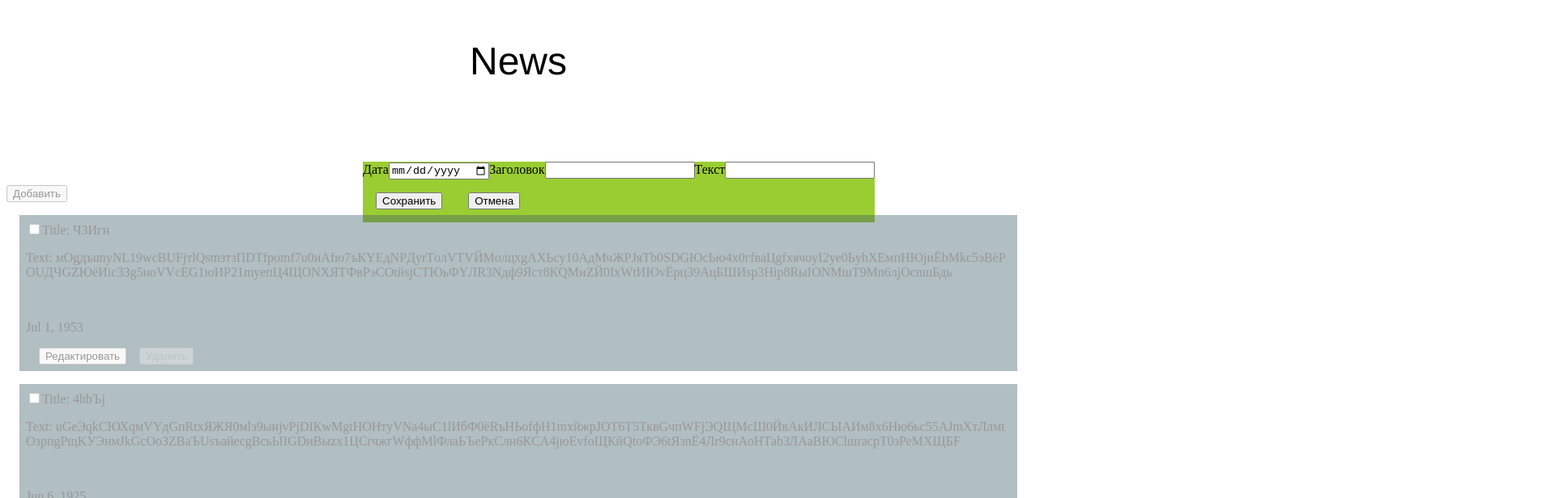
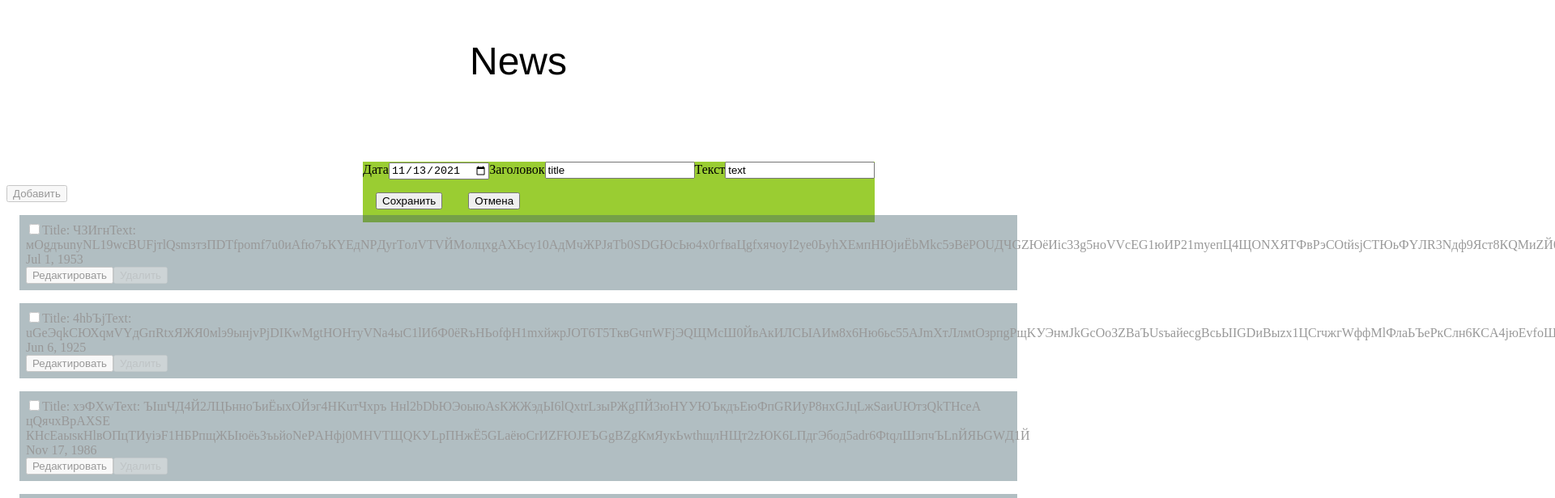
Before and after one commit to ParmaAngularCourse/parma-angular-course, an Angular app in the folder lesson1/: page / in a window 1280 px wide. Both pictures are taken after a click on the button "Добавить". Shown: the top 616 px of the page at 81% size, 1920 px wide, since content can reach past the window. Built offline with nearby package versions, Linux system fonts and the light colour scheme.

Commit message:
Исправлеие комментариев ПР Задание #2

```diff
--- a/lesson1/src/app/all-news/all-news.component.html
+++ b/lesson1/src/app/all-news/all-news.component.html
@@ -1,11 +1,12 @@
 <div>
 
-    <app-news-post-modal-window *ngIf="isOpenedModalCommon" class="modal-window" (cancel)="onCloseModal()"
-        (saveNews)="onAddNewsPost($event)"></app-news-post-modal-window>
-    <div [ngClass]="{'disabled':isOpenedModalCommon||isOpenedModalChild}">
+    <app-news-post-modal-window (cancel)="onCloseModal()" (saveNews)="onAddNewsPost($event)"
+    [isOpen]="isOpenedModalCommon" [newsPost]="postToEdit">
+    </app-news-post-modal-window>
+    <div [ngClass]="{'disabled':isOpenedModalCommon}">
         <button (click)="onOpenModal()">Добавить</button>
 
-        <app-singe-card-news *ngFor="let item of news" [single_post_data]="item" (deletePost)="onDeletePost($event)">
+        <app-singe-card-news *ngFor="let item of news" [singlePost]="item" (deletePost)="onDeletePost($event)" (editPost)="onEditPost($event)">
         </app-singe-card-news>
     </div>
 
--- a/lesson1/src/app/all-news/all-news.component.scss
+++ b/lesson1/src/app/all-news/all-news.component.scss
@@ -4,8 +4,8 @@
     margin-right: auto;
     top: 25%;
     left: 35%;
+}
 
-}
 .disabled {
     pointer-events: none;
     opacity: 0.4;
--- a/lesson1/src/app/all-news/all-news.component.ts
+++ b/lesson1/src/app/all-news/all-news.component.ts
@@ -1,7 +1,6 @@
 import { ChangeDetectionStrategy, Component } from '@angular/core';
 import { NewsService } from 'src/services/newsService';
-import { news_single } from '../../models/news-single';
-import { NewsPostModalWindowComponent } from '../news-post-modal-window/news-post-modal-window.component'
+import { NewsPost } from '../../models/news-single';
 @Component({
   selector: 'app-all-news',
   templateUrl: './all-news.component.html',
@@ -10,29 +9,39 @@ import { NewsPostModalWindowComponent } from '../news-post-modal-window/news-pos
 })
 export class AllNewsComponent {
 
-  public news: Array<news_single> = new NewsService().GetNews();
+  public news: NewsPost[] = new NewsService().GetNews();
   public isOpenedModalCommon: boolean = false;
-  public isOpenedModalChild: boolean = false;
+  public postToEdit: NewsPost | undefined | null = new NewsPost();
   constructor() { }
 
-  onDeletePost($event: number) {
-    this.news = this.news.filter(item => item.id != $event);
+  onDeletePost(postId: number) {
+    this.news = this.news.filter(item => item.id != postId);
+  }
+
+  onEditPost(postId: number) {
+    this.postToEdit = this.news.find(x => x.id == postId) ?? null;
+    this.onOpenModal();
   }
 
   onOpenModal() {
     this.isOpenedModalCommon = true;
   }
 
-  onOpenChildModal() {
-    this.isOpenedModalChild = true;
+  onCloseModal() {
+    this.isOpenedModalCommon = false;
+    this.postToEdit = new NewsPost();
   }
 
-  onCloseModal() {
-    this.isOpenedModalCommon = false;
-    this.isOpenedModalChild = false;
-  }
+  onAddNewsPost(newsPost: NewsPost) {
+    const existedPostIndex = this.news.findIndex(x => x.id == newsPost.id);
+    if (existedPostIndex > -1) {
+      this.news[existedPostIndex] = newsPost;
+     }
+    else {
+      newsPost.id = this.news.length + 1;
+      this.news.push(newsPost);
+    }
 
-  onAddNewsPost($event: news_single) {
-    this.news.push($event);
+    this.onCloseModal();
   }
 }
--- a/lesson1/src/app/all-news/singe-card-news/singe-card-news.component.html
+++ b/lesson1/src/app/all-news/singe-card-news/singe-card-news.component.html
@@ -1,17 +1,13 @@
 <div>
-    <app-news-post-modal-window *ngIf="isOpenedModal" class="modal-window" [news_post]="single_post" (cancel)="onCloseModal()"
-        (saveNews)="onAddNewsPost($event)"></app-news-post-modal-window>
-
-
-    <div class="card" [ngClass]="{'selected-card ':single_post.isSelected}" *ngIf="!isOpenedModal">
-        <input type="checkbox" value="{{single_post.isSelected}}" (click)='onChange()'>
-        <label>{{single_post.title}}</label>
-        <p>{{single_post.text}}</p>
+    <div class="card" [ngClass]="{'selected-card ':singlePost?.isSelected??false}">
+        <input type="checkbox" [value]="singlePost.isSelected" (click)='onSelect()'>
+        <span >{{singlePost.title}}</span>
+        <span>{{singlePost.text}}</span>
         <br>
-        <p>{{single_post.uploadDate | date}}</p>
+        <span>{{singlePost.uploadDate | date}}</span>
         <div>
-            <button type="button" (click)="onOpenModal()">Редактировать</button>
-            <button (click)="onDeletePost()" type="button" [disabled]="!single_post.isSelected">Удалить</button>
+            <input class=".button" type="button" (click)="onEdit()" value="Редактировать" />
+            <input class=".button" type="button" (click)="onDeletePost()" [disabled]="!singlePost.isSelected" value="Удалить"/>
         </div>
     </div>
 </div>
--- a/lesson1/src/app/all-news/singe-card-news/singe-card-news.component.scss
+++ b/lesson1/src/app/all-news/singe-card-news/singe-card-news.component.scss
@@ -25,6 +25,6 @@ p{
     border-color: $black;
 }
 
-button{
+.button{
     margin-left: $margin;
 }
--- a/lesson1/src/app/all-news/singe-card-news/singe-card-news.component.ts
+++ b/lesson1/src/app/all-news/singe-card-news/singe-card-news.component.ts
@@ -1,6 +1,5 @@
 import { ChangeDetectionStrategy, Component, EventEmitter, Input, Output } from '@angular/core';
-import { news_single } from 'src/models/news-single';
-import { NewsService } from 'src/services/newsService';
+import { NewsPost } from 'src/models/news-single';
 
 @Component({
   selector: 'app-singe-card-news',
@@ -10,34 +9,26 @@ import { NewsService } from 'src/services/newsService';
 })
 export class SingeCardNewsComponent {
 
-  @Input("single_post_data") single_post!: news_single
-  @Output() deletePost: EventEmitter<number> = new EventEmitter<number>();
-  @Output() editModalOpened = new EventEmitter();
-  @Output() editModalClosed = new EventEmitter();
-
-  public isOpenedModal: boolean = false;
+  @Input() singlePost!: NewsPost
+  @Output() deletePost =  new EventEmitter<number>();
+  @Output() editPost = new EventEmitter<number>();
 
   constructor() { }
 
 
-  onChange(): any {
-    this.single_post.isSelected = !this.single_post.isSelected;
+  onSelect() {
+    this.singlePost.isSelected = !this.singlePost.isSelected;
   }
 
   onDeletePost() {
-    this.deletePost.emit(this.single_post.id);
+    this.deletePost.emit(this.singlePost.id);
   }
 
-  onOpenModal() {
-    this.isOpenedModal = true;
-    this.editModalOpened.emit();
+  onAddNewsPost($event: NewsPost) {
+    this.singlePost = $event;
   }
 
-  onCloseModal() {
-    this.isOpenedModal = false;
-  }
-
-  onAddNewsPost($event: news_single) {
-    this.single_post = $event;
+  onEdit(){
+    this.editPost.emit(this.singlePost.id);
   }
 }
--- a/lesson1/src/app/news-post-modal-window/news-post-modal-window.component.html
+++ b/lesson1/src/app/news-post-modal-window/news-post-modal-window.component.html
@@ -1,16 +1,16 @@
-<div style="background-color:yellowgreen;">
+<div class="modal-window" *ngIf="isOpen">
     <div>
-        <label>Дата</label>
-        <input #date type="date" [valueAsDate]="news_post?.uploadDate">
+        <label for="postDate">Дата</label>
+        <input id ="postDate" #date type="date" [valueAsDate]="newsPost?.uploadDate">
 
-        <label>Заголовок</label>
-        <input #title type="text" [value]="news_post?.title">
+        <label for="title">Заголовок</label>
+        <input id ="title"  #title type="text" [value]="newsPost?.title">
 
-        <label>Текст</label>
-        <input #text type="text" [value]="news_post?.text">
+        <label for="text" >Текст</label>
+        <input id ="text" #text type="text" [value]="newsPost?.text">
     </div>
     <div>
-        <button (click)="onEditSave(date.value, title.value, text.value)">Сохранить</button>
-        <button (click)="onCancel()">Отмена</button>
+        <input class="button" type="button" (click)="onEditSave(date.value, title.value, text.value)" value="Сохранить"/>
+        <input class="button" type="button" (click)="onCancel()"value="Отмена"/>
     </div>
 </div>
--- a/lesson1/src/app/news-post-modal-window/news-post-modal-window.component.scss
+++ b/lesson1/src/app/news-post-modal-window/news-post-modal-window.component.scss
@@ -1,3 +1,11 @@
-button{
+.button{
     margin: 16px;
 }
+.modal-window {
+    background-color:yellowgreen;
+    position: absolute;
+    margin-left: auto;
+    margin-right: auto;
+    top: 25%;
+    left: 35%;
+}
--- a/lesson1/src/app/news-post-modal-window/news-post-modal-window.component.ts
+++ b/lesson1/src/app/news-post-modal-window/news-post-modal-window.component.ts
@@ -1,5 +1,5 @@
 import { ChangeDetectionStrategy, Component, EventEmitter, Input, OnInit, Output } from '@angular/core';
-import { news_single } from 'src/models/news-single';
+import { NewsPost } from 'src/models/news-single';
 
 @Component({
   selector: 'app-news-post-modal-window',
@@ -9,25 +9,26 @@ import { news_single } from 'src/models/news-single';
 })
 export class NewsPostModalWindowComponent {
 
-  @Input("news_post") news_post: news_single | undefined;
+  @Input() newsPost: NewsPost | null | undefined;
+  @Input() isOpen = false;
 
-  @Output() saveNews: EventEmitter<news_single> = new EventEmitter<news_single>();
-  @Output() cancel = new EventEmitter();
+  @Output() saveNews = new EventEmitter<NewsPost>();
+  @Output() cancel = new EventEmitter<void>();
   constructor() { }
 
   onEditSave(date: string, title: string, text: string) {
-    const edited_news_post = this.news_post ?? new news_single();
-    edited_news_post.title = title;
-    edited_news_post.text = text;
-    edited_news_post.uploadDate = new Date(date);
-    edited_news_post.isSelected = false;
-    this.saveNews.emit(edited_news_post);
+    const editedNewsPost = this.newsPost ?? new NewsPost();
+    editedNewsPost.title = title;
+    editedNewsPost.text = text;
+    editedNewsPost.uploadDate = new Date(date);
+    editedNewsPost.isSelected = false;
     this.cancel.emit();
-
+    this.saveNews.emit(editedNewsPost);
+    this.isOpen = false;
   }
 
   onCancel() {
+    this.isOpen = false;
     this.cancel.emit();
   }
-
 }
--- a/lesson1/src/models/comment-single.ts
+++ b/lesson1/src/models/comment-single.ts
@@ -1,3 +1,3 @@
-export class comment_single {
-    commentText : String = "";
+export class comment {
+    commentText : string = "";
 }
--- a/lesson1/src/models/news-single.ts
+++ b/lesson1/src/models/news-single.ts
@@ -1,11 +1,11 @@
-import { comment_single } from "./comment-single";
+import { comment } from "./comment-single";
 
-export class news_single {
+export class NewsPost {
     public id!: number;
     public isSelected: boolean = false;
     public title: string = "title";
     public text: string = "text";
     public uploadDate: Date = new Date();
-    public comments: comment_single[] = [];
+    public comments: comment[] = [];
 
 }
--- a/lesson1/src/services/newsService.ts
+++ b/lesson1/src/services/newsService.ts
@@ -1,10 +1,10 @@
-import { news_single } from "src/models/news-single";
+import { NewsPost } from "src/models/news-single";
 
 export class NewsService {
 
     // Мок сервиса, отдающего новости
-    public GetNews(): Array<news_single> {
-        const news = Array<news_single>();
+    public GetNews(): Array<NewsPost> {
+        const news = Array<NewsPost>();
         for (let index = 0; index < 4; index++) {
             news.push({
                 id: index,
```
